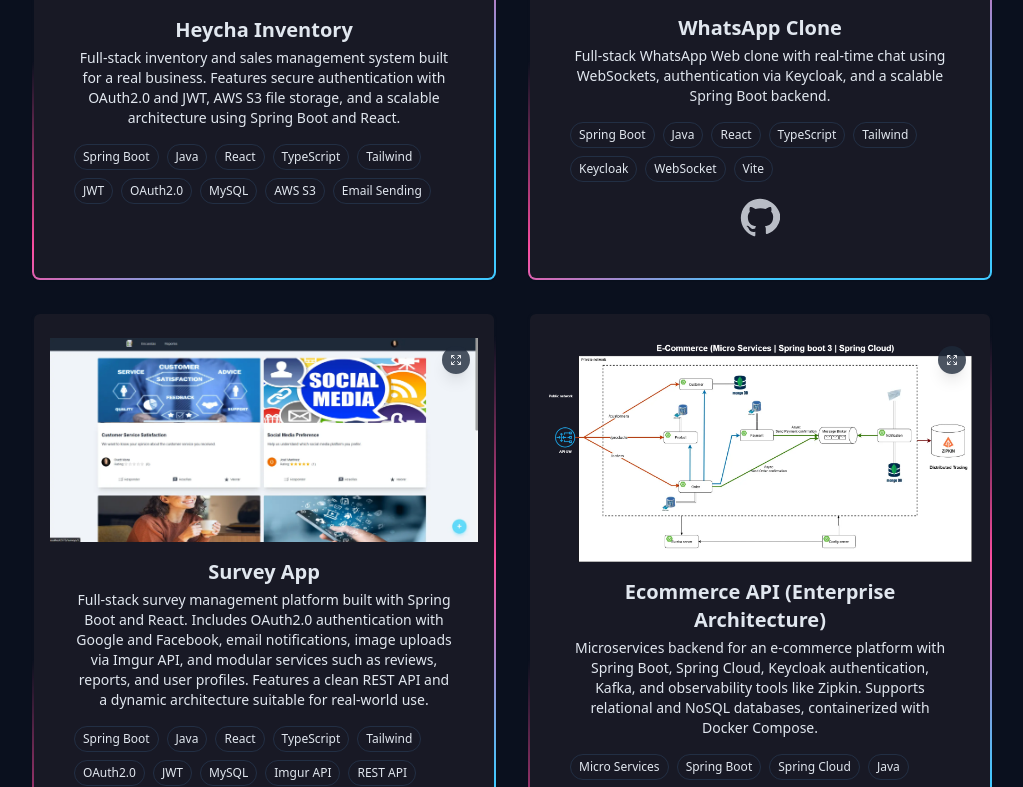
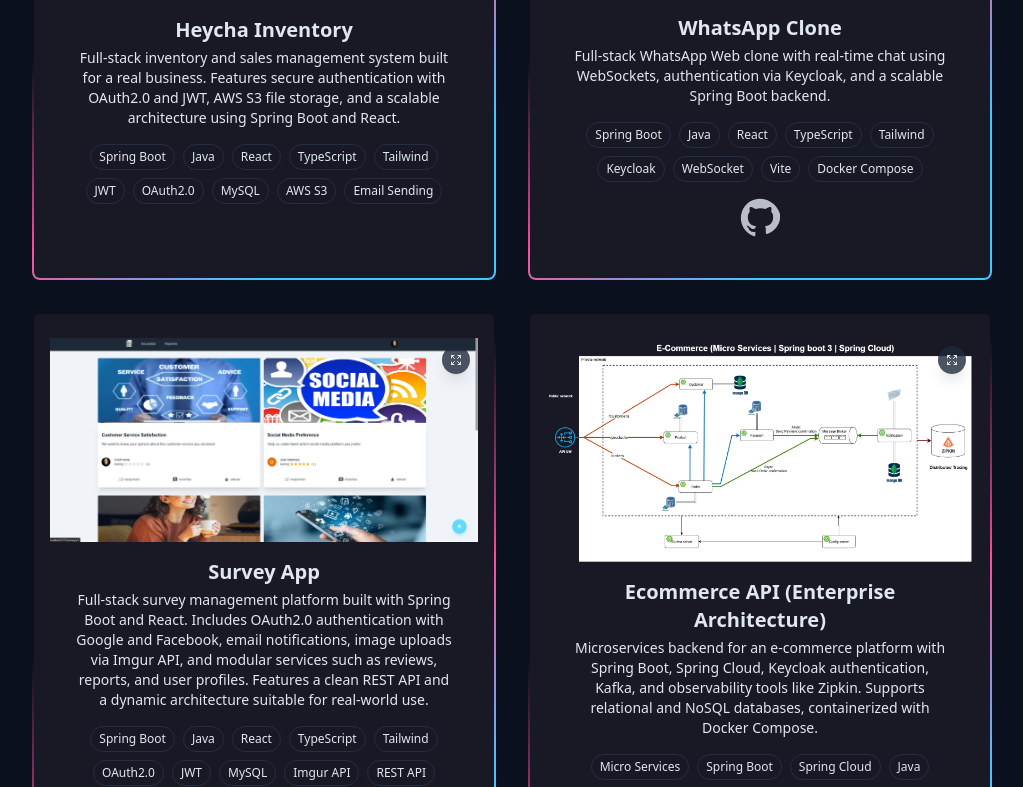
Before and after one commit to Ovtt17/portfolio_ovtt17, a React (Vite) app: page / in a window 1280 px wide. Shown: the part 2880-3667 px from the top of the page, without its empty margins (128-1151 px from the left). Built offline with nearby package versions, Linux system fonts and the light colour scheme.

Commit message:
feat: center project tags in ProjectCard and add Docker Compose tag to WhatsApp clone project

```diff
--- a/src/components/ProjectSection/ProjectCard.tsx
+++ b/src/components/ProjectSection/ProjectCard.tsx
@@ -43,7 +43,7 @@
         <div className="px-6 py-4">
           <h3 className="text-xl font-semibold mb-1"> {project.title}</h3>
           <p className="text-muted-foreground text-sm mb-4">{project.description}</p>
-          <div className="flex flex-wrap gap-2 mb-4">
+          <div className="flex flex-wrap justify-center gap-2 mb-4">
             {project.tags.map((tag, index) => (
               <span
                 key={index}
--- a/src/data/projects.ts
+++ b/src/data/projects.ts
@@ -15,7 +15,7 @@
     description:
       "Full-stack WhatsApp Web clone with real-time chat using WebSockets, authentication via Keycloak, and a scalable Spring Boot backend.",
     image: "/projects/whatsapp-clone.webp",
-    tags: ["Spring Boot", "Java", "React", "TypeScript", "Tailwind", "Keycloak", "WebSocket", "Vite"],
+    tags: ["Spring Boot", "Java", "React", "TypeScript", "Tailwind", "Keycloak", "WebSocket", "Vite", "Docker Compose"],
     codeUrl: "https://github.com/Ovtt17/whatsapp-clone-api"
   },
   {
```
